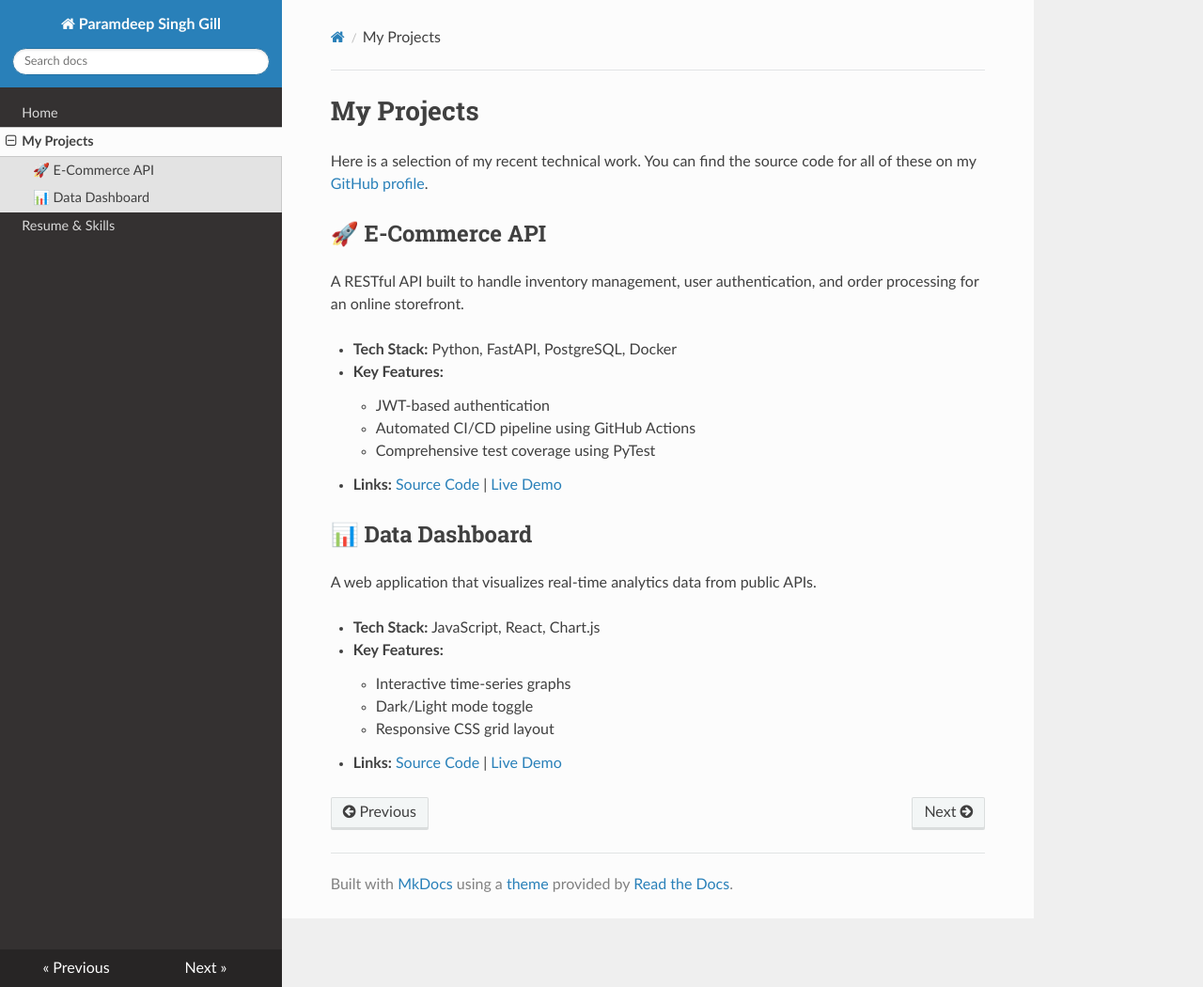
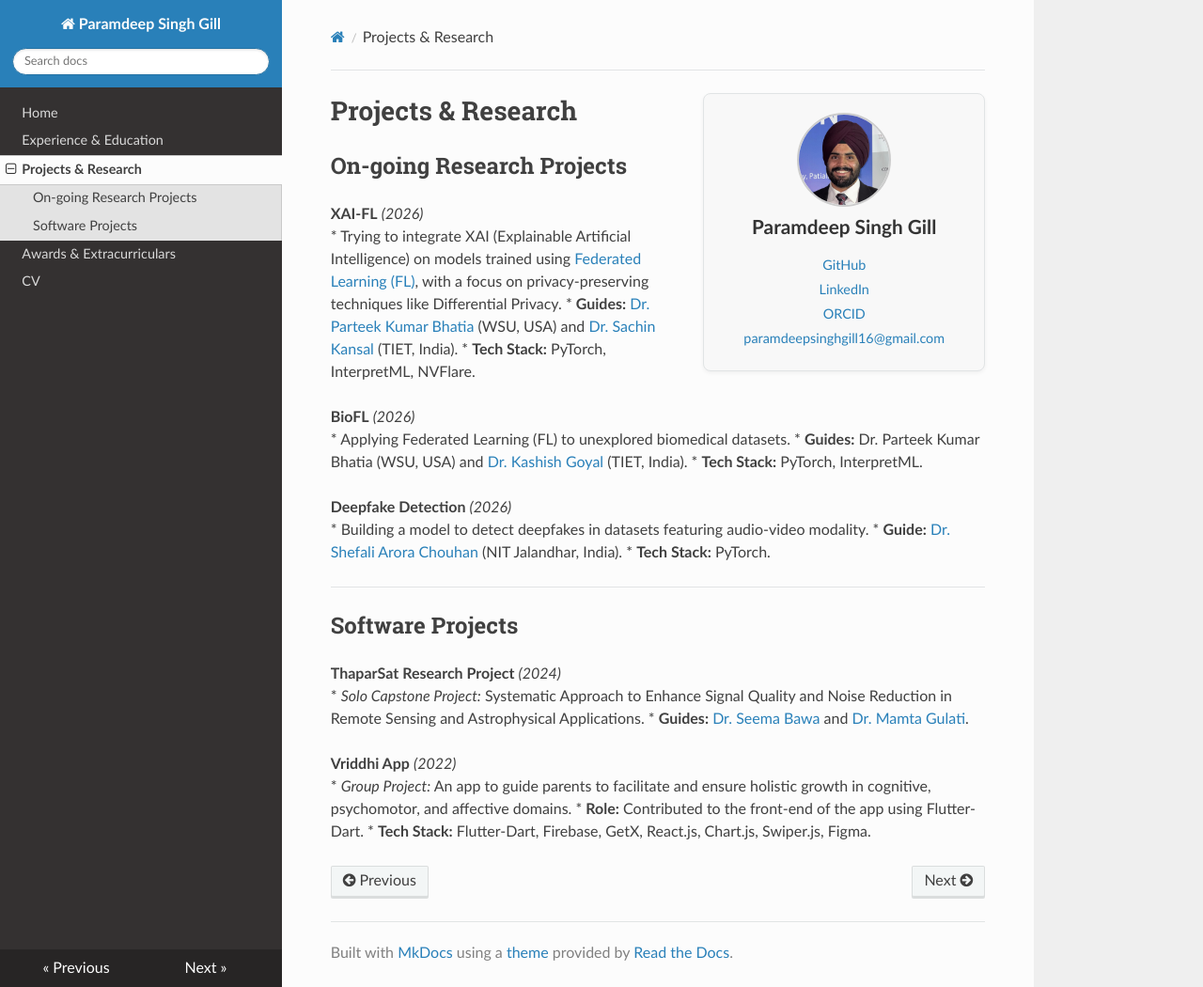
Before and after one commit to paramdeep299792/paramdeep299792.github.io, an MkDocs documentation site: the page built from docs/projects.md, in a window 1280 px wide and 1050 px high. Shown: the whole window at 94% size. Built offline with MkDocs 1.6.1, drawn with Linux system fonts in a browser that asks for light colours; nearby versions of some CDN libraries.

```diff
--- a/docs/projects.md
+++ b/docs/projects.md
@@ -1,23 +1,31 @@
-# My Projects
+# Projects & Research
 
-Here is a selection of my recent technical work. You can find the source code for all of these on my [GitHub profile](https://github.com/paramdeepsinghgill16).
+## On-going Research Projects
 
-## 🚀 E-Commerce API
-A RESTful API built to handle inventory management, user authentication, and order processing for an online storefront.
+**XAI-FL** *(2026)*
+* Trying to integrate XAI (Explainable Artificial Intelligence) on models trained using [Federated Learning (FL)](https://doi.org/10.48550/arXiv.1602.05629), with a focus on privacy-preserving techniques like Differential Privacy.
+* **Guides:** [Dr. Parteek Kumar Bhatia](https://school.eecs.wsu.edu/directory/wsu-profile/parteek.kumar/) (WSU, USA) and [Dr. Sachin Kansal](https://csed.thapar.edu/facultydetails/MTQyNA==) (TIET, India).
+* **Tech Stack:** PyTorch, InterpretML, NVFlare.
 
-* **Tech Stack:** Python, FastAPI, PostgreSQL, Docker
-* **Key Features:**
-    * JWT-based authentication
-    * Automated CI/CD pipeline using GitHub Actions
-    * Comprehensive test coverage using PyTest
-* **Links:** [Source Code](#) | [Live Demo](#)
+**BioFL** *(2026)*
+* Applying Federated Learning (FL) to unexplored biomedical datasets.
+* **Guides:** Dr. Parteek Kumar Bhatia (WSU, USA) and [Dr. Kashish Goyal](https://csed.thapar.edu/facultydetails/MTcxNg==) (TIET, India).
+* **Tech Stack:** PyTorch, InterpretML.
 
-## 📊 Data Dashboard
-A web application that visualizes real-time analytics data from public APIs.
+**Deepfake Detection** *(2026)*
+* Building a model to detect deepfakes in datasets featuring audio-video modality.
+* **Guide:** [Dr. Shefali Arora Chouhan](https://departments.nitj.ac.in/dept/cse/Faculty/6430447138bff038a7808ce8) (NIT Jalandhar, India).
+* **Tech Stack:** PyTorch.
 
-* **Tech Stack:** JavaScript, React, Chart.js
-* **Key Features:**
-    * Interactive time-series graphs
-    * Dark/Light mode toggle
-    * Responsive CSS grid layout
-* **Links:** [Source Code](#) | [Live Demo](#)
+---
+
+## Software Projects
+
+**ThaparSat Research Project** *(2024)*
+* *Solo Capstone Project:* Systematic Approach to Enhance Signal Quality and Noise Reduction in Remote Sensing and Astrophysical Applications.
+* **Guides:** [Dr. Seema Bawa](https://csed.thapar.edu/facultydetails/OTYx) and [Dr. Mamta Gulati](https://som.thapar.edu/facultydetails/NjYy).
+
+**Vriddhi App** *(2022)*
+* *Group Project:* An app to guide parents to facilitate and ensure holistic growth in cognitive, psychomotor, and affective domains.
+* **Role:** Contributed to the front-end of the app using Flutter-Dart.
+* **Tech Stack:** Flutter-Dart, Firebase, GetX, React.js, Chart.js, Swiper.js, Figma.
--- a/mkdocs.yml
+++ b/mkdocs.yml
@@ -1,15 +1,19 @@
 site_name: Paramdeep Singh Gill
-site_url: https://paramdeepsinghgill16.github.io/
-site_description: Portfolio and Resume of Paramdeep Singh Gill
+site_url: https://paramdeepsinghgill16.net/
+site_description: Portfolio website Paramdeep Singh Gill
 
 # Enable the ReadTheDocs theme
 theme:
   name: readthedocs
+  custom_dir: overrides
+  favicon: assets/favicon.svg
   highlightjs: true # Enables syntax highlighting for code blocks
   navigation_depth: 2 # Keeps the sidebar clean
 
 # Sidebar Navigation Menu
 nav:
   - Home: index.md
-  - My Projects: projects.md
-  - Resume & Skills: resume.md
+  - Experience & Education: experience.md
+  - Projects & Research: projects.md
+  - Awards & Extracurriculars: achievements.md
+  - CV: cv.md
--- /dev/null
+++ b/overrides/main.html
@@ -0,0 +1,50 @@
+{% extends "base.html" %}
+
+{% block content %}
+<style>
+  .profile-card {
+    float: right;
+    width: 300px; /* Increased from 250px to fit the long email address */
+    margin: 0 0 20px 25px;
+    text-align: center;
+    background-color: #f8f8f8;
+    padding: 20px;
+    border-radius: 8px;
+    border: 1px solid #e1e4e5;
+    box-shadow: 0 2px 4px rgba(0,0,0,0.05);
+  }
+
+  @media screen and (max-width: 768px) {
+    .profile-card {
+      float: none;
+      width: auto;
+      margin: 0 0 20px 0;
+    }
+  }
+</style>
+{% if page.file.src_path not in ['cv.md'] %}
+<!-- THE PROFILE HTML -->
+<div class="profile-card">
+  <img src="{{ base_url }}/assets/profile.png" alt="Profile Photo"
+       style="width: 100px; height: 100px; border-radius: 50%; object-fit: cover; margin-bottom: 10px; border: 2px solid #ccc;">
+
+  <div style="font-size: 1.3em; font-weight: bold; color: #333;">
+    {{ config.site_name }}
+  </div>
+
+  <!-- Removed the horizontal margins and added a line-height for better spacing -->
+  <div style="font-size: 0.9em; margin-top: 15px; line-height: 1.8;">
+    <a href="https://github.com/paramdeepsinghgill16" target="_blank" style="color: #2980B9; text-decoration: none;">GitHub</a> <br>
+    <a href="https://linkedin.com/in/paramdeepsinghgill16" target="_blank" style="color: #2980B9; text-decoration: none;">LinkedIn</a> <br>
+    <a href="https://orcid.org/0009-0002-8074-7237" target="_blank" style="color: #2980B9; text-decoration: none;">ORCID</a> <br>
+
+    <!-- Added word-break so it doesn't spill out of the box on mobile -->
+    <a href="mailto:paramdeepsinghgill16@gmail.com" style="color: #2980B9; text-decoration: none; word-break: break-word;">paramdeepsinghgill16@gmail.com</a>
+  </div>
+</div>
+
+{% endif %}
+
+<!-- This command loads your actual markdown page text -->
+{{ super() }}
+{% endblock %}
```
Also changed, not shown: docs/achievements.md (added, +22 -0 lines), docs/cv.md (added, +5 -0 lines), docs/experience.md (added, +31 -0 lines), docs/index.md (+11 -12 lines), docs/resume.md (deleted, +0 -28 lines), docs/assets/favicon.svg (added), docs/assets/profile.png (added), 3 other files.
